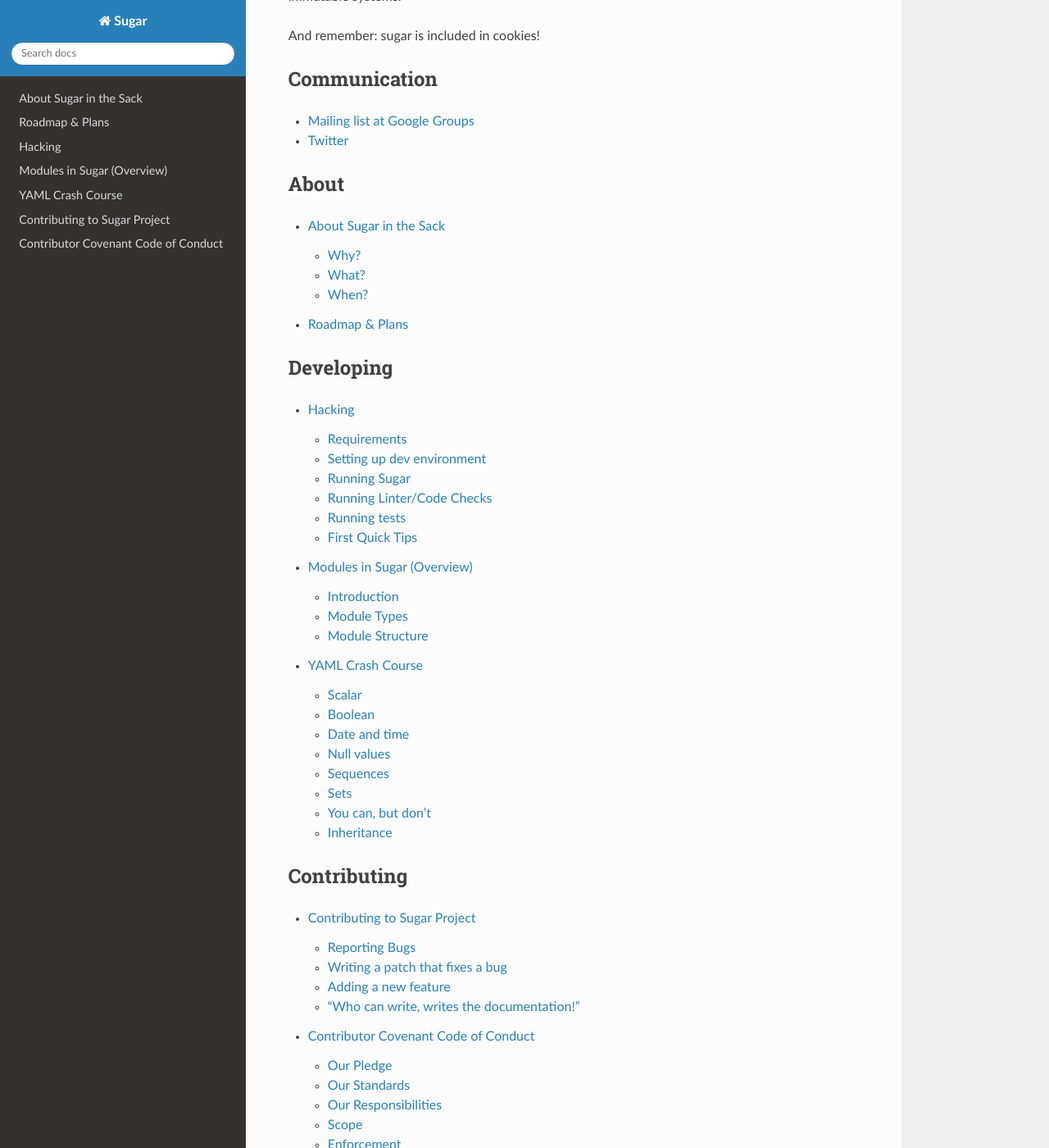
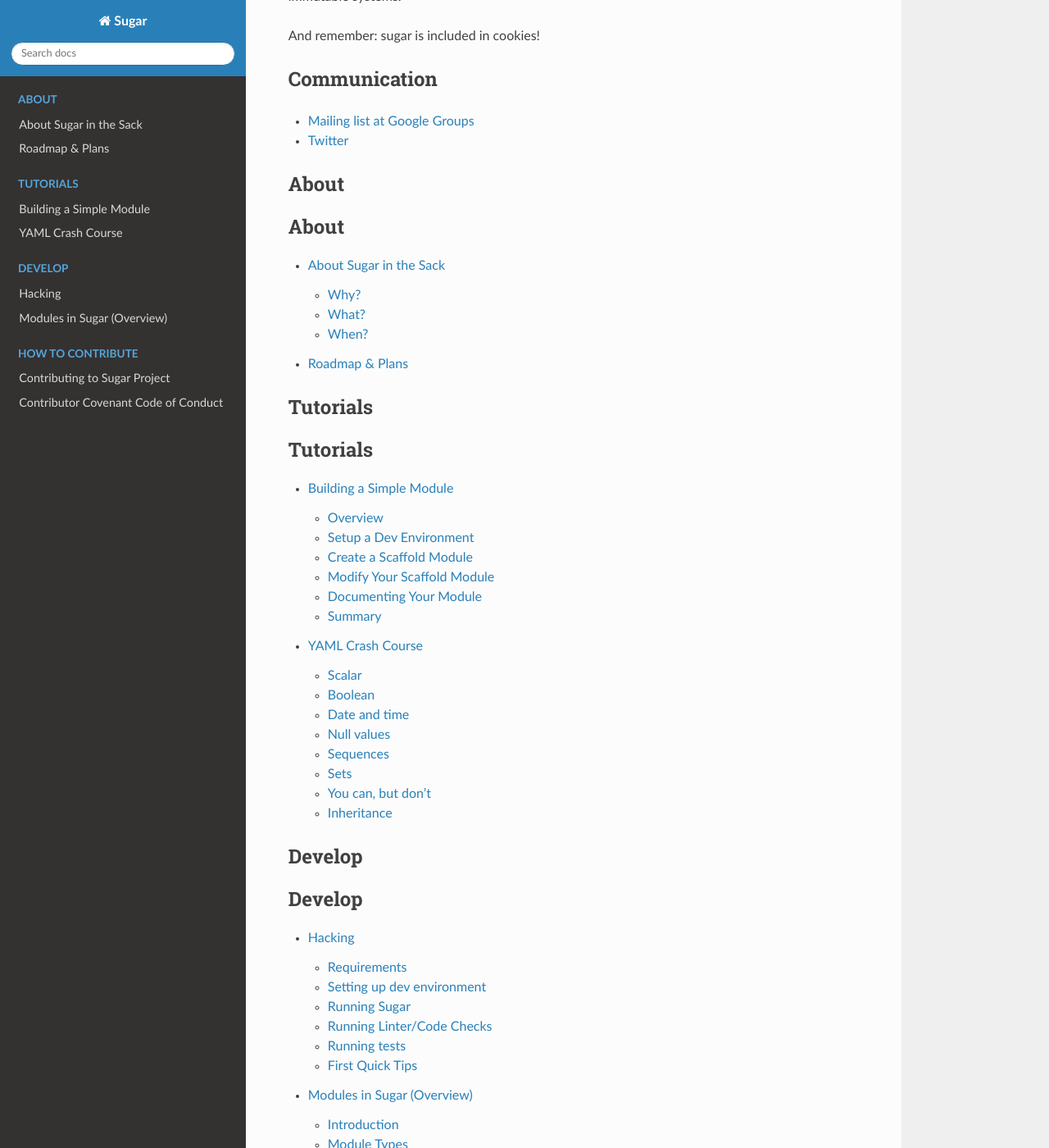
Before and after one commit to sugarsack/sugar, a Sphinx documentation site: the page built from docs/index.rst, in a window 1280 px wide and 1400 px high, scrolled down 272 px. Shown: the whole window at 82% size. Built offline with Sphinx 7.4.7 and the Read the Docs theme 2.0.0, drawn with Linux system fonts in a browser that asks for light colours; some of the changed lines change nothing that is shown; some of the changed text lies outside the part shown.

Commit message:
Add module development tutorial

````diff
--- a/docs/index.rst
+++ b/docs/index.rst
@@ -22,27 +22,40 @@
 -----
 
 .. toctree::
+   :caption: About
    :maxdepth: 2
 
    about_sugar
    roadmap
 
 
-Developing
-----------
+Tutorials
+---------
 
 .. toctree::
+   :caption: Tutorials
+   :maxdepth: 2
+
+   tutor_runner_module
+   yaml_crashcourse
+
+
+Develop
+-------
+
+.. toctree::
+   :caption: Develop
    :maxdepth: 2
 
    hacking
    plugins_design
-   yaml_crashcourse
 
 
-Contributing
-------------
+How To Contribute
+-----------------
 
 .. toctree::
+   :caption: How To Contribute
    :maxdepth: 2
 
    contributing
--- /dev/null
+++ b/docs/tutor_runner_module.md
@@ -0,0 +1,371 @@
+# Building a Simple Module
+
+``` important:: This tutorial is subject to change or be (a bit) different from the actual implementation before the first Sugar release.
+```
+
+## Overview
+
+Let's build a very basic module to get a platform name.
+Our module is going to output the information about the platform.
+
+Sugar supports only modules, written in Python language.
+
+In a nutshell, here is are generally steps to do:
+
+1. Setup a development environment.
+2. Create a dummy module with `sugar-mkmod` command.
+3. Modify the result and run it!
+4. Documenting your module
+
+## Setup a Dev Environment
+
+This document won't cover it, since it is already described
+in the [documentation how to do this](http://www.sugarsack.org/docs/hacking.html#setting-up-dev-environment).
+
+As you already at development stage, it is assumed you've already
+done this.
+
+## Create a Scaffold Module
+
+Sugar SDK, which is installed together with the development
+environment brings a bunch of additional commands for you. One
+of the useful commands you would like to run now is `sugar-mkmod`.
+
+Depending on type you choose (runner or state), it will create
+a dummy (but functional!) module for you. Let's just do it:
+
+```
+$ sugar-mkmod
+usage: sugar-mkmod [-h] [-n NAME] [-t {runner,state}] [-i IMPL]
+
+optional arguments:
+  -h, --help            show this help message and exit
+  -n NAME, --name NAME  Name of the module with the namespace. Example:
+                        'foo.bar.mymodule'.
+  -t {runner,state}, --type {runner,state}
+                        Type of the module.
+  -i IMPL, --impl IMPL  Imlementation name. Default: linux
+
+General error: Type expected either to be 'runner' or 'state'.
+```
+
+Well, OK. It asks you to select module for being "runner" or "state".
+We will leave out the implementation to the default, since our the only
+implementation version will be "linux". In this Tutorial we are creating
+**runner module**.
+
+```
+$ sugar-mkmod -n system.name -t runner
+```
+
+The command above means that we've just created a module `name` in the
+namespace `system`. So it will be accesible something like this:
+
+```
+$ sugar <host_name> system.name.<func_name>
+
+```
+
+After running the above, you should see something similar to this:
+```
+Runner module has been generated to
+/home/sugar/lib/python3.7/site-packages/sugar/modules/runners/system/name
+```
+The path above will be different in your case. The end of it is more important:
+
+```text
+.../runners/system/name
+```
+
+Well, you've just created a fully functional module for Sugar, which is not
+just yet ready for you.
+
+## Modify Your Scaffold Module
+
+Let's turn our module into a real deal. First let's see what we've got and
+how its structure looks like.
+
+### Explore what we've got
+
+Navigate to the path you've just seen above and explore what do we have there:
+
+```text
+-rw-rw-r-- 1 sugar cfgmgmt 611 Jan 29 19:35 doc.yaml
+-rw-rw-r-- 1 sugar cfgmgmt 246 Jan 29 19:35 examples.yaml
+drwxrwxr-x 2 sugar cfgmgmt  39 Jan 29 19:35 _impl
+-rw-rw-r-- 1 sugar cfgmgmt  15 Jan 29 19:35 __init__.py
+-rw-rw-r-- 1 sugar cfgmgmt 467 Jan 29 19:35 interface.py
+```
+
+The implementation directory `_impl` probably contains also something:
+
+```text
+-rw-rw-r-- 1 sugar cfgmgmt  15 Jan 29 19:35 __init__.py
+-rw-rw-r-- 1 sugar cfgmgmt 889 Jan 29 19:35 linux.py
+```
+
+### Define the interface
+
+We will be now defining an interface for the platform report.
+
+Open the `interface.py` in your favorite [`$EDITOR`](https://www.gnu.org/software/emacs/)
+and change its content to this:
+
+
+```python
+class NameInterface(abc.ABC, BaseRunnerModule):
+    """
+    Interface of the module 'name'.
+    """
+
+    @abc.abstractmethod
+    def platform(self) -> dict:
+        """
+        Report system name
+
+        :returns: string with the platform name
+        """
+```
+
+Well, that's it.
+
+
+```important:: The docstrings are **not the documentation** yet! However, please always write them correctly.
+```
+
+Let me explain you a bit what is going on above. Python does not have the interfaces
+per se like in Java. Because Java does not supports a multiple inheritance at first place.
+In Python interface is just that: an abstract class. As long as there are methods with the
+annotation `@abc.abstractmethod`, they _have_ to be overloaded in the subsequent subclass
+we will be implementing soon. Each of your implementation has to subclass from this
+interface (or it will not be recognised and won't be loaded).
+
+If you forgot to implement at least one of the abstract methods in this interface, your
+module _implementation_ will not load (others theoretically might go in, if they implement
+everything correctly).
+
+We also annotated the interface that it returns a dictionary, which is in Sugar case _always_
+true.
+
+### Defining Output Schema
+
+Now, while this is not _necessary_ to define all the output structure ahead, it is recommended
+so. Here is how do we define it:
+
+```yaml
+NameInterface:
+  platform:
+    r:name: str
+    cpu: str
+```
+
+In this case we are telling that our module will _always_ return the following data structure
+(example):
+
+```json
+{"name":  "Linux"}
+```
+
+The little prefix `r:` in front of the `name` that makes it `r:name` means just that: **required**.
+So every field with the prefix `r:` makes it required.
+
+``` important:: Every time you use **"r:"** prefix for some field, it will make it **required**.
+```
+
+Additionally to that, _sometimes_ might be returned `cpu` as well. This means that the
+implementation is not _obligated_ to return the following:
+
+```json
+{"name": "Linux", "cpu": "x86_64"}
+```
+
+
+``` important:: You can always define output schema later, no stress!
+```
+
+### Implementation!
+
+The implementation is the following:
+
+1. Override the interface we've just defined
+2. Obtain return object. More on this later.
+3. Format the data of that object according to the schema.
+
+To do this, modify the data accordingly:
+
+```python
+import platform
+from sugar.modules.runners.system.name.interface import NameInterface
+
+
+class NameModule(NameInterface):
+    """
+    Module to return platform name
+    """
+
+    def platform(self) -> dict:
+        """
+        Return the name of the platform.
+        :returns: string with the platform name.
+        """
+
+        # Gather data we need
+        name = platform.system()
+        cpu = platform.processor()
+
+        # Format result
+        result = self.new_result()
+        result.update({"name": name, "cpu": cpu})
+
+        # Return it
+        return result
+```
+
+Congratulations! Here, you have it. Was it hard?
+
+Let's just walk-through what is happening in the above class:
+
+1. You define a class `NameModule` and subclass it from
+   the interface `NameInterface`.
+2. Override method `platform` from the interface, so it is no longer an `@abc.abstractmethod`.
+3. First, we call internal Python module `platform` and getting all the needed information for us.
+4. Your module already has built-in method, called `new_result` which creates an instance of
+   result class.
+
+### What is the Result Object?
+
+Your module is calling `new_result` method to create an instance of a module result container.
+Essentially, result container object is just a regular Python dictionary but on steroids. It
+has additionally properties for carry an additional metadata, gathered during the function
+execution behind the scenes.
+
+When your method is executed, Sugar connects to the logger channel and duplicates all the logging
+data. When you return your result, this data is attached to it without modification of the
+content of your result. Similar, if your function just crashed, Sugar will collect all the
+data about it and return back to the master.
+
+The master will use this information for further reporting and results storing.
+
+
+### Making It a Bit More Specific
+
+What if we want to add another implementation, say for SunOS? While in _this_ particular case
+it is not really needed, but for the exercise sake we will add another implementation then.
+
+In a nutshell, we will add another implementation to the `_impl` directory and then override
+`__validate__` method, which is called every time your module is imported and raise an
+exception there, in case our module implementatoin does not belong to the environment.
+The `__validate__` method is _also_ available in the interface class. It is perfectly can
+be left alone, as it is by default doing nothing. We could reuse this so we will write _less_
+code to do _more_ here.
+
+OK, let's just do this.
+
+Copy the `linux.py` to `solaris.py` and in both files add in the `NameModule` class a
+static attribute `__platform__`, setting it to which platform this class should run on.
+
+
+In your `solaris.py` file `NameModule` should be modified to this (comments and everything else
+is just ommitted here for clarity):
+
+```python
+class NameModule(NameInterface):
+    __platform__ = "Solaris"
+    ...
+```
+
+And in your `linux.py` file you should define `__platform__` attribute to the following:
+```python
+class NameModule(NameInterface):
+    __platform__ = "Linux"
+    ...
+```
+
+Now, every time when Sugar will load in a sequence both of these implementations, it will first
+time initialise it with `Solaris` and the next time with `Linux` on the same platform.
+At this moment we should just compare on what platform we are running and raise an Exception
+to let the initialisation bail out. While possible to do this in both implementations twice,
+we will doing this in the same place, right in the interface class. Open it in your `$EDITOR`
+and add the following method:
+
+```python
+import platform
+class NameInterface(abc.ABC, BaseRunnerModule):
+
+    __platform__ = None  # This will be overridden by the subclass
+
+    def __validate__(self):
+        assert self.__platform__ == platform.system()
+```
+
+This is it!
+
+What will happen now? Sugar will load each module implementation one after another. Every time
+it will trigger `__validate__` method. Since none of your implementation classes implements it,
+the very first in the interface will be triggered. However, the `__platform__` attribute will
+be set either to `Linux` or `Solaris` in other implementation. And then assertion will happen
+if the current implementation is not for the current platform!
+
+Easy, isn't it?
+
+## Documenting Your Module
+
+Please document your module. Please document your module. Please document your
+module. Did I mentioned to document your module?.. :-)
+
+As we already know from the module overview, documentation consists of the functions descriptions
+and examples.
+
+### Update User Documentation
+
+Open `doc.yaml` in your `$EDITOR` and update the documentation accordingly and update
+its content to something like this:
+
+```yaml
+module:
+  name: system.name
+  author: John Smith <john@thematrix.org>
+  summary: Get the name of the platform
+  synopsis: >
+    This module is designed to return a name of the platform
+    on which it is running. Supported platforms are: "Linux" and "Solaris".
+  since_version: 1.0.0
+
+tasks:
+  platform:
+    description:
+      - Returns platform name and architecture.
+```
+
+Anything that is not in the module is not needed to be mentioned. Since the `platform`
+function does not accepts any parameters, they should not be mentioned in the documentation.
+
+### Update Examples
+
+Time to explain our users how to use this module. Open `examples.yaml` in your `$EDITOR`
+and add the usage examples:
+
+```yaml
+
+platform:
+  commandline: >-
+    sugar \* system.name.platform
+```
+
+We deliberately removed `description` as it is an optional field that describes
+the function use. We also do not use `states` as this modules does not have state
+module equivalent that would reuse it.
+
+## Summary
+
+Let's look back and see what we've already achieved with these very simple steps:
+
+1. We have a module, which guarantees the same behaviour on different platforms.
+2. Our module guarantees same data output on different platforms.
+3. We can extend it now on Linux and Solaris and the implementations _aren't mixed into spaghetti_.
+4. Module is properly documented and is visible through the CLI documentation subsystem
+5. Users can see examples how to use it.
+
+OK! You've just wrote your first Sugar module. In order to distribute it, you should
+place it on your client machine to other modules. Best, if you create a pull request to
+Sugar's GitHub repository and so the rest of the World will admire your work!
````
